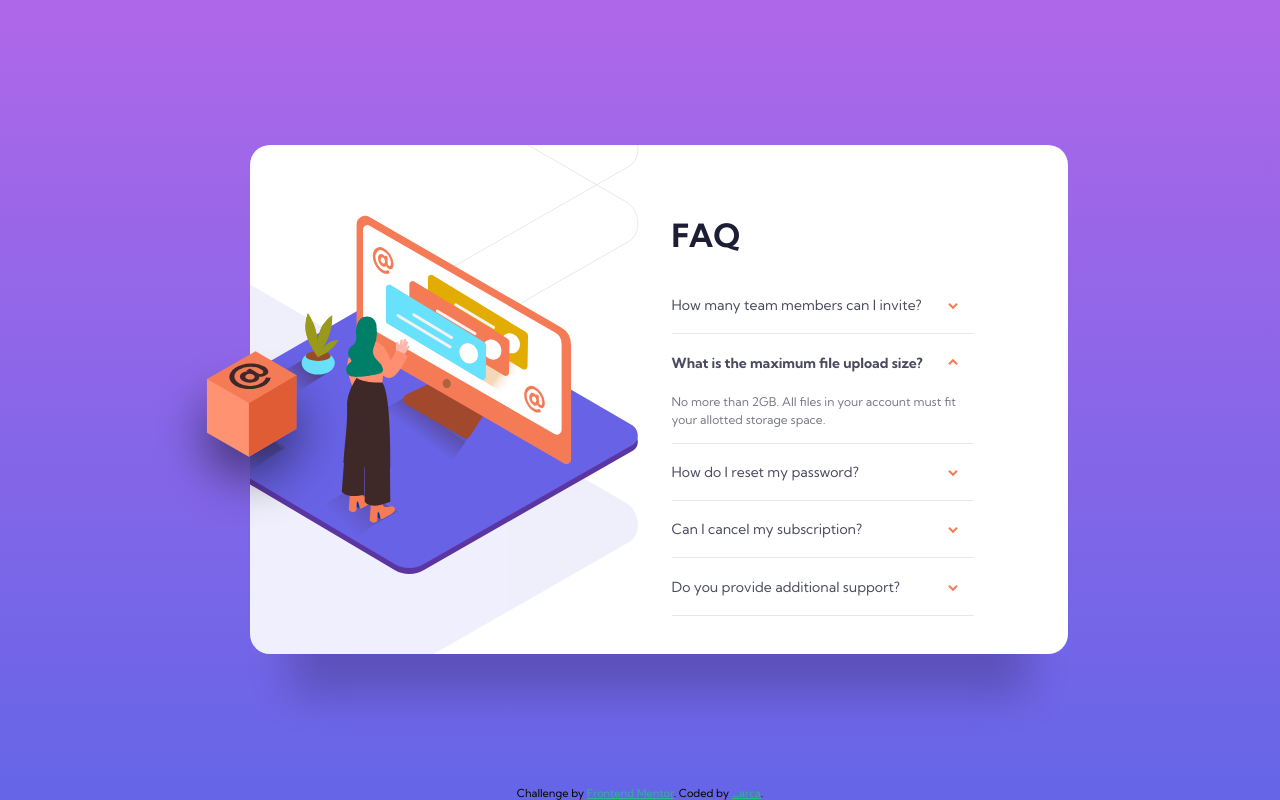
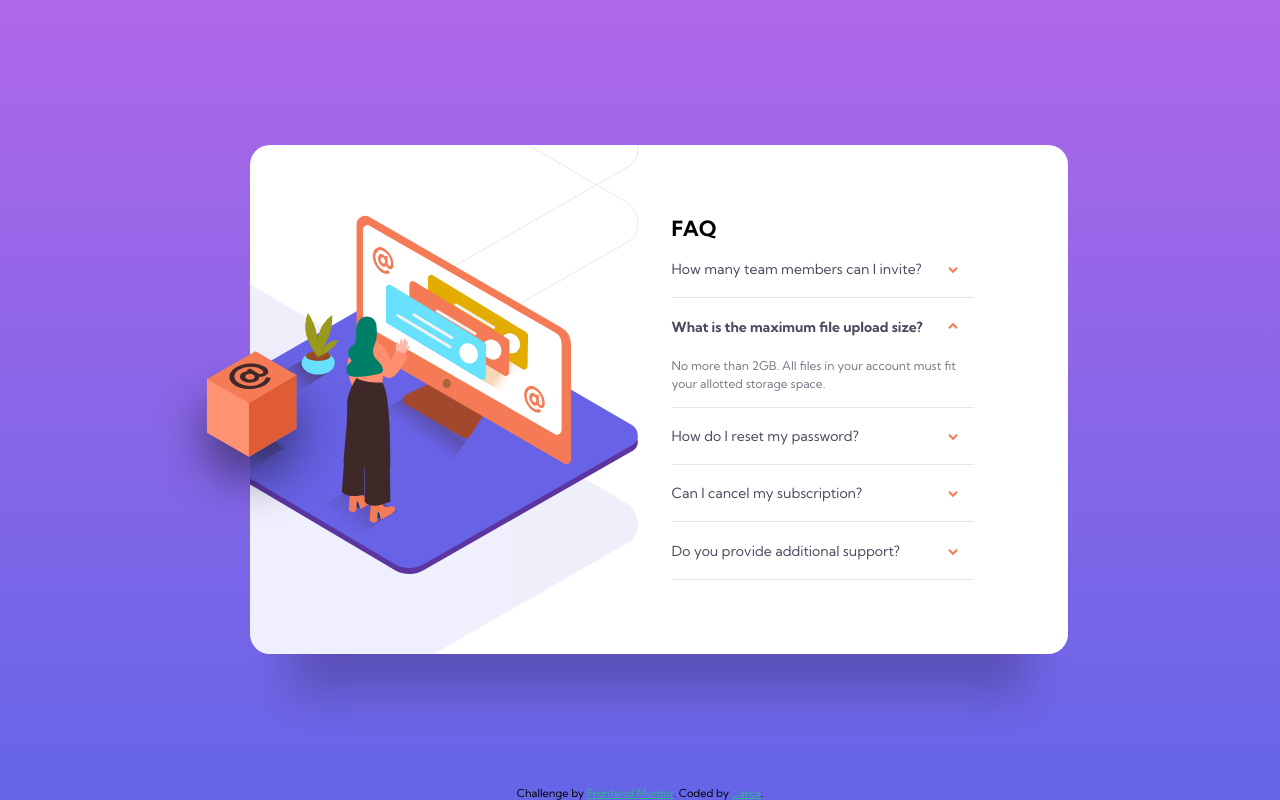
Before and after one commit to idesmar/Front-End-Mentor-Challenges, a website: page faq-accordion-card-main/dist/index.html in a window 1280 px wide. Drawn offline with Linux system fonts and the light colour scheme.

Commit message:
html check

```diff
--- a/faq-accordion-card-main/dist/index.html
+++ b/faq-accordion-card-main/dist/index.html
@@ -29,7 +29,7 @@
     <div class="inner-container desk-view-box">
       <div class="main-container desk-view">
         <section class="faq-sect">
-          <header>FAQ</header>
+          <h2>FAQ</h2>
           <ol>
             <li class="qa-segment">
               <p class="query">How many team members can I invite?</p>
```
